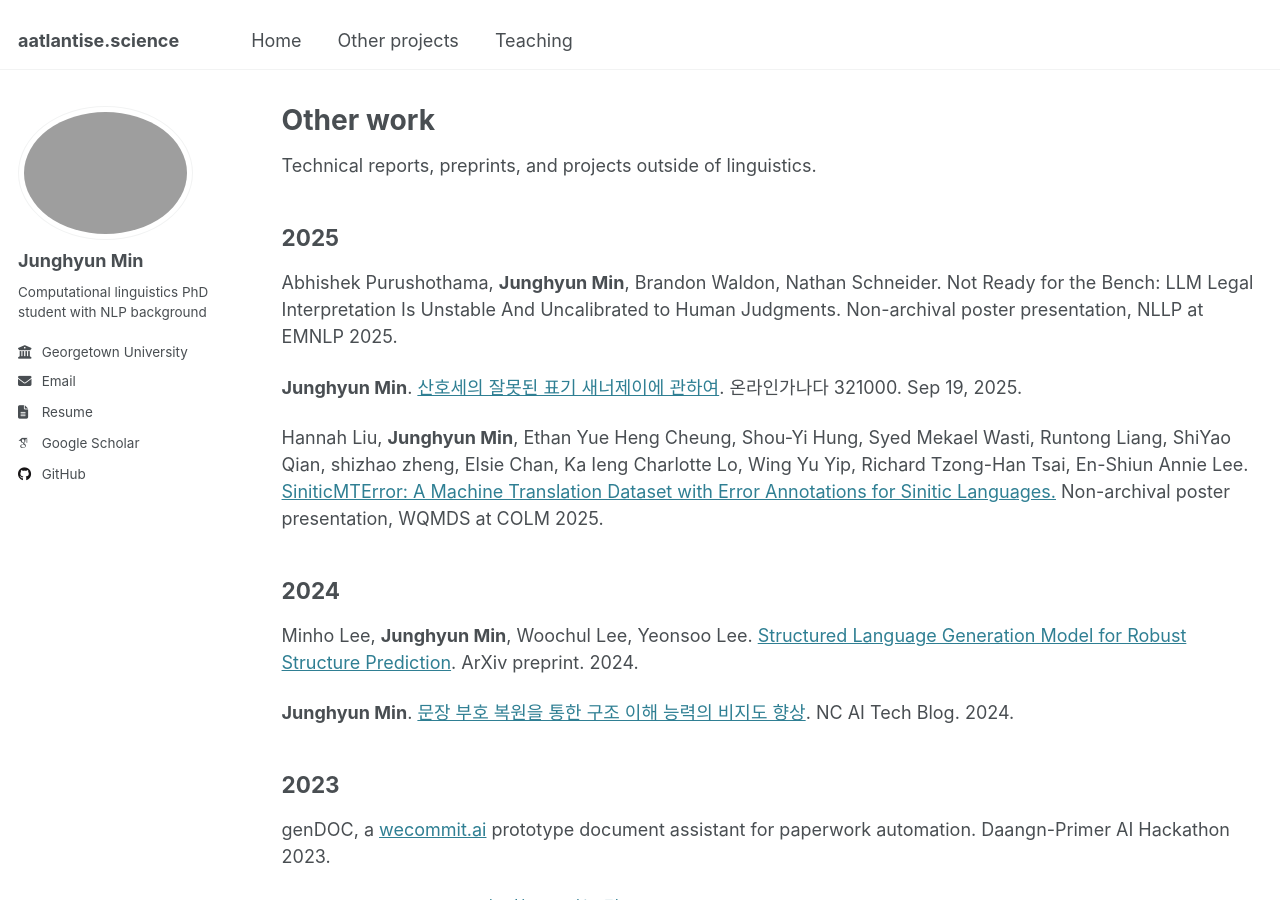
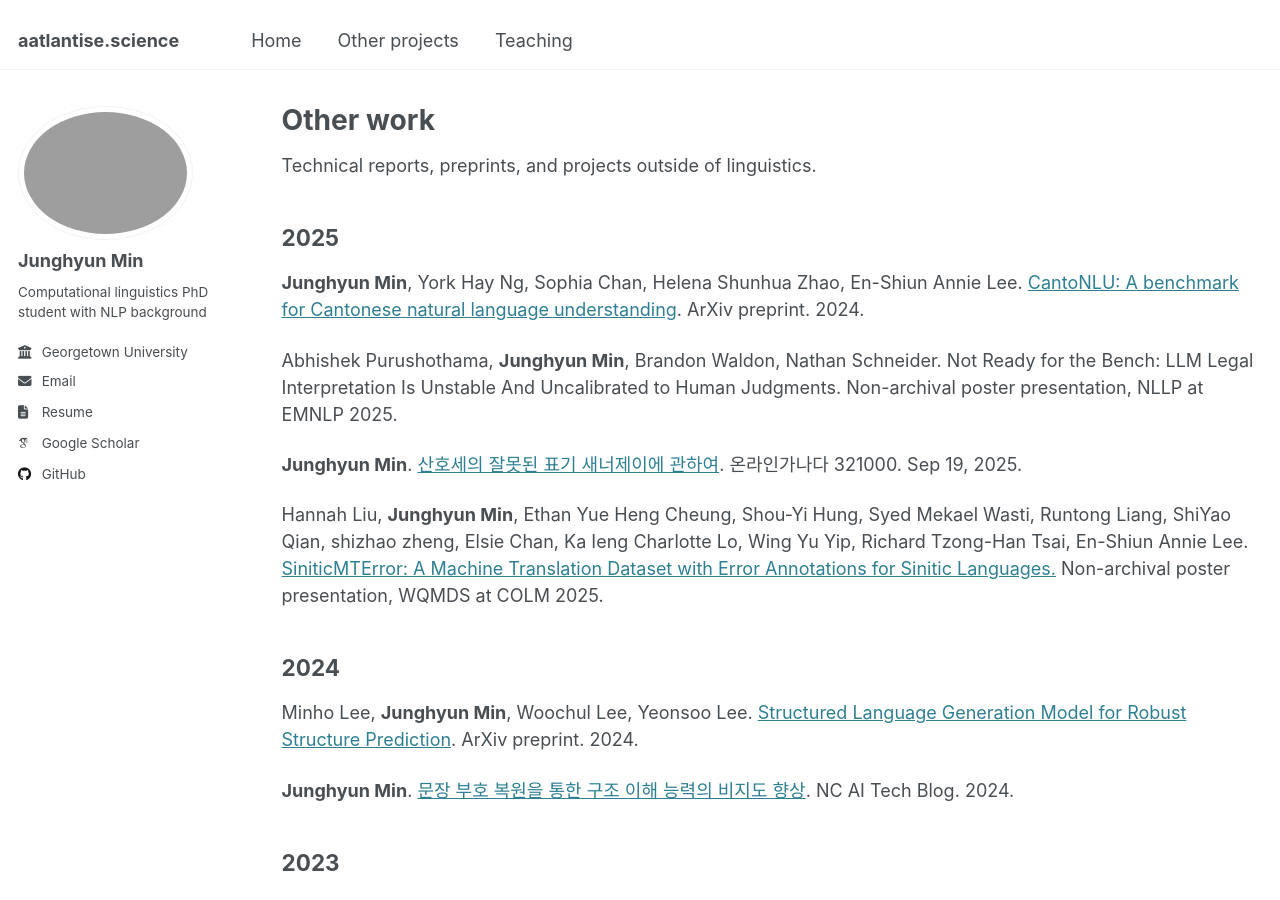
Before and after one commit to Aatlantise/aatlantise.github.io, a Jekyll site: the page built from _pages/extraling.md, in a window 1280 px wide and 900 px high. Built offline with Jekyll 4.4.1, drawn with Linux system fonts in a browser that asks for light colours; some web fonts are replaced.

Commit message:
[Chore] Add CantoNLU

```diff
--- a/_pages/extraling.md
+++ b/_pages/extraling.md
@@ -10,6 +10,10 @@ redirect_from:
 Technical reports, preprints, and projects outside of linguistics.
 
 ## 2025
+**Junghyun Min**, York Hay Ng, Sophia Chan, Helena Shunhua Zhao, En-Shiun Annie Lee.
+[CantoNLU: A benchmark for Cantonese natural language understanding](https://arxiv.org/abs/2510.20670).
+ArXiv preprint. 2024.
+
 Abhishek Purushothama, **Junghyun Min**, Brandon Waldon, Nathan Schneider.
 Not Ready for the Bench: LLM Legal Interpretation Is Unstable And Uncalibrated to Human Judgments.
 Non-archival poster presentation, NLLP at EMNLP 2025.
```
